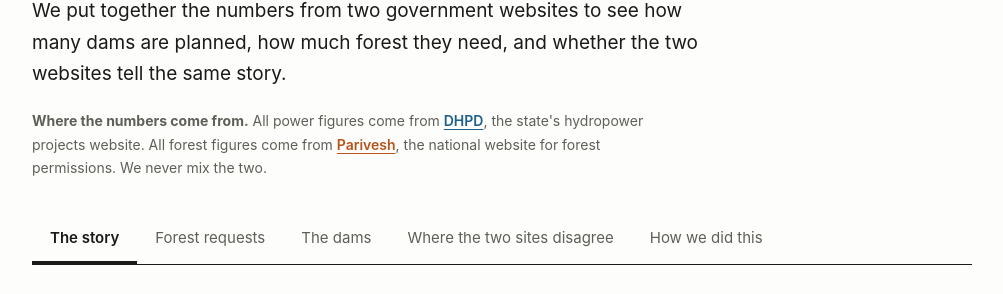
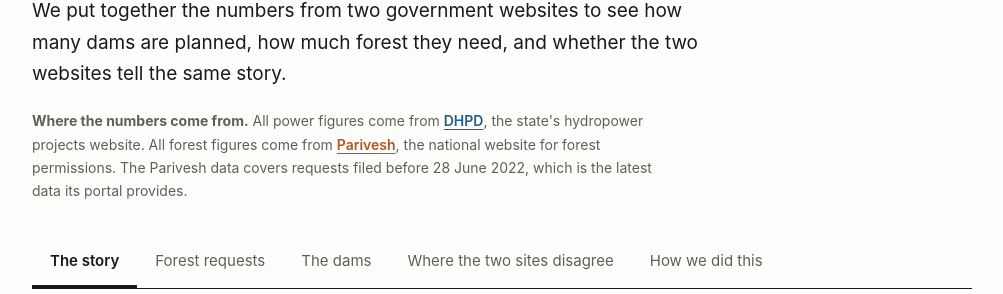
Before and after one commit to yania-n/Arunachal-Dam-Watch, a plain HTML site: page v2/index.html in a window 1280 px wide. Shown: the part 190-484 px from the top of the page, without its empty margins (138-1141 px from the left). Drawn offline with Linux system fonts and the light colour scheme.

Commit message:
Intro: note Parivesh data cutoff

```diff
--- a/v2/index.html
+++ b/v2/index.html
@@ -163,7 +163,7 @@
 <header class="top">
   <h1>Arunachal Dam Watch II</h1>
   <p class="lede">We put together the numbers from two government websites to see how many dams are planned, how much forest they need, and whether the two websites tell the same story.</p>
-  <p class="note"><b>Where the numbers come from.</b> All power figures come from <a class="d" href="https://dhpdap.online/" target="_blank" rel="noopener">DHPD</a>, the state's hydropower projects website. All forest figures come from <a class="p" href="https://forestsclearance.nic.in/FCDashboard/FCPublicDashboard.aspx" target="_blank" rel="noopener">Parivesh</a>, the national website for forest permissions. We never mix the two.</p>
+  <p class="note"><b>Where the numbers come from.</b> All power figures come from <a class="d" href="https://dhpdap.online/" target="_blank" rel="noopener">DHPD</a>, the state's hydropower projects website. All forest figures come from <a class="p" href="https://forestsclearance.nic.in/FCDashboard/FCPublicDashboard.aspx" target="_blank" rel="noopener">Parivesh</a>, the national website for forest permissions. The Parivesh data covers requests filed before 28 June 2022, which is the latest data its portal provides.</p>
 </header>
 
 <noscript><p class="fail">This page needs JavaScript. The data is in <a href="../data/official/">data/official/</a>.</p></noscript>
```
